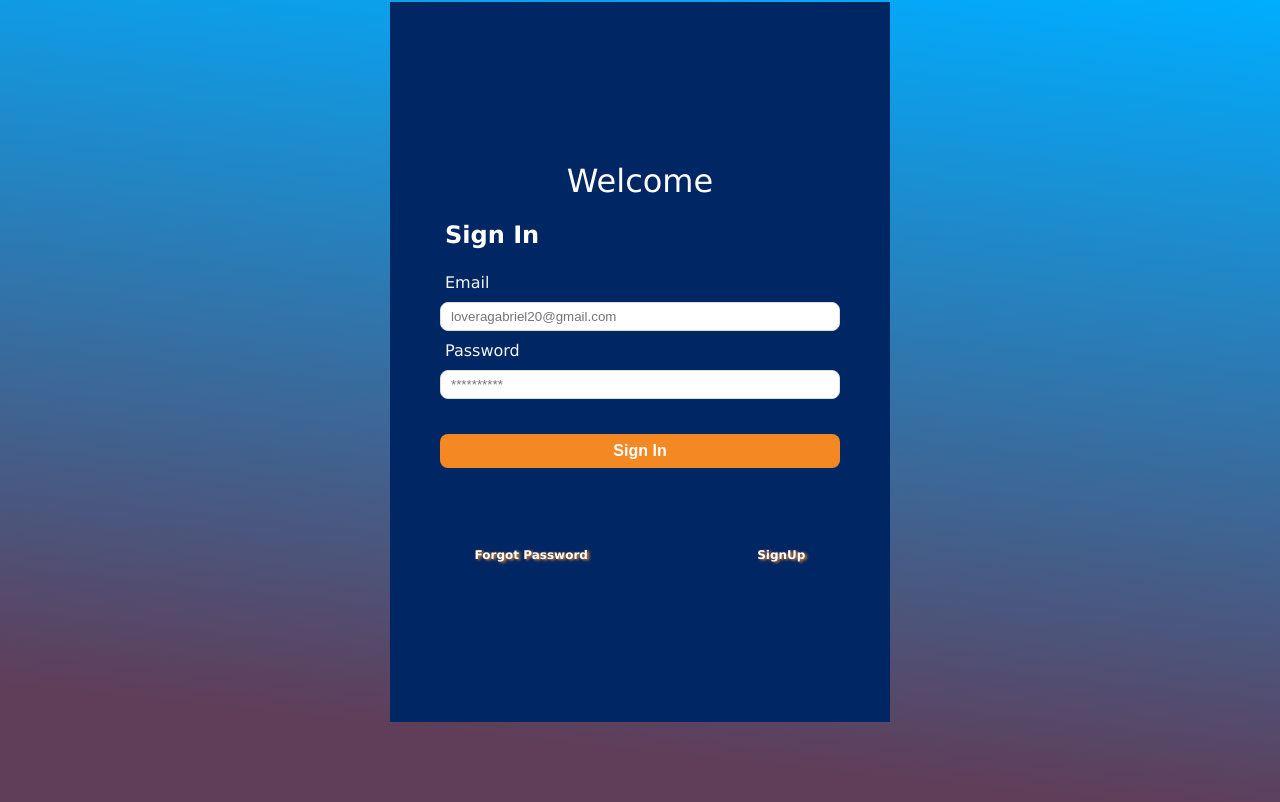
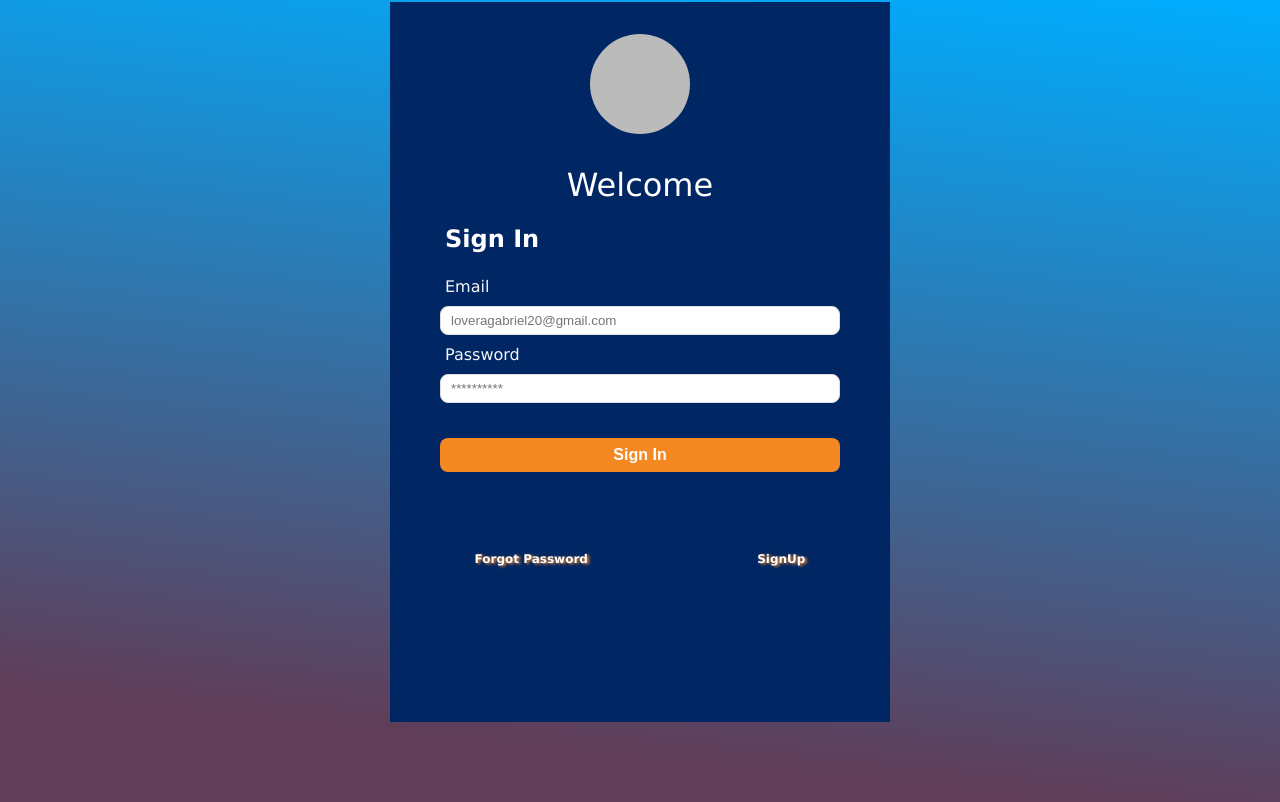
Before and after one commit to loveragabriel/myapp, a React (Create React App) app: page / in a window 1280 px wide. Built offline with nearby package versions, Linux system fonts and the light colour scheme.

Commit message:
Circle logo created

```diff
--- a/src/App.css
+++ b/src/App.css
@@ -17,12 +17,26 @@ font-family: 'Lucida Sans', 'Lucida Sans Regular', 'Lucida Grande', 'Lucida Sans
   /* -------- STYLE HOME COMPONENT ------------------*/
 /* Title for Home with top space for logo */
 
+.circle{
+  padding-top: 2em;
+}
+.dot{
+  margin: 0 auto;
+  height: 100px;
+  width: 100px;
+  background-color: #bbb;
+  border-radius: 100%;
+  display: flex;
+  justify-content: center;
+}
+
 .log-in-title{
-  padding-top: 5em;
+  padding-top: 1em;
   font-size: 2em;
   font-weight: 200;
   color: #FFFFFF;
 }
+
 
 .Sign-In{
   margin-left: 55px;
@@ -102,7 +116,7 @@ button:hover {
 /*---------------- ForgotPage-------------------- */
 .recovery{
   background-color: var(--orange);
-  margin-top: 10em;
+  margin-top: 5em;
   height: 100vh;
   border-radius: 10px 10px 0 0;
 }
--- /dev/null
+++ b/src/Components/Clicle.js
@@ -0,0 +1,9 @@
+import React from 'react'
+
+export const Circle = () => {
+  return (
+    <div className="circle">
+        <span class="dot"></span>
+    </div>
+  )
+}
--- a/src/Components/ForgotPassword.js
+++ b/src/Components/ForgotPassword.js
@@ -3,6 +3,7 @@ import ReactDOM from "react-dom/client";
 import { useState } from "react";
 import { Outlet } from "react-router";
 import { Navigate, useNavigate } from "react-router";
+import { Circle } from "./Clicle";
 
 export const ForgotPassword = () => {
    /* const recovery = (e) => {
@@ -20,6 +21,7 @@ const back = (e)=>{
   return (
     <div className='forgot-password'>
           <h2 className="back" onClick={back}> Back </h2>
+          <Circle/>
           <div className="recovery">
             <label>Email</label>
                 <input type="email" placeholder="recovery@email.com" name="recoveryEmail" />
--- a/src/Components/Home.js
+++ b/src/Components/Home.js
@@ -6,6 +6,7 @@ import { Navigate, useNavigate } from "react-router";
 
 
 //Pages
+import { Circle } from "./Clicle";
 
 const Home = () =>{
    const [email, setEmail] = useState("");
@@ -42,6 +43,7 @@ const Home = () =>{
     }
     return(
         <div id="Home">
+           <Circle/>
             <h1 className="log-in-title">Welcome</h1>
             <p className="Sign-In">Sign In</p>
             <form onSubmit={submited}>
```
